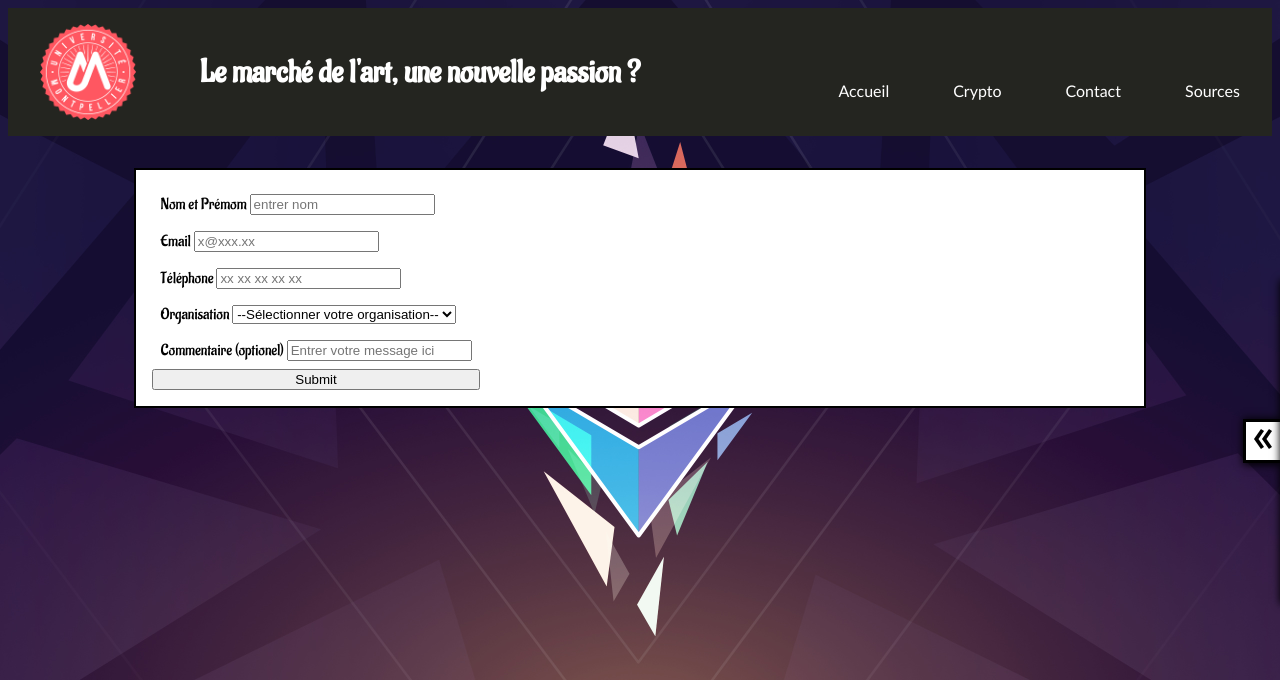
After one commit to Akkuun/ProjetWeb-Pokemon-S1, a PHP site: page /contact.php in a window 1280 px wide. The commit adds this page. Shown: the top 680 px of the page. Run offline with PHP 8.4, Linux system fonts and the light colour scheme.

Commit message:
Implementing contact formulary. Added Sardoche head as Easter Egg

```diff
--- /dev/null
+++ b/src/contact.php
@@ -0,0 +1,54 @@
+<!DOCTYPE html>
+<html lang="fr">
+<head>
+    <meta charset="UTF-8">
+    <title>Title</title>
+    <link rel="stylesheet" href="css/style.css">
+    <script src="https://code.jquery.com/jquery-3.6.0.js"></script>
+    <script src="js/script.js"></script>
+</head>
+<body>
+<?php
+include("header.html");
+include("social.html");
+?>
+<main>
+    <div class="formulary">
+        <form action="">
+            <label> Nom et Prémom
+                <input type="text" placeholder="entrer nom">
+            </label>
+
+            <label> Email
+                <input type="email" placeholder="x@xxx.xx" pattern="[a-z0-9._%+-]+@[a-z0-9.-]+\.[a-z]{2,4}$" required/>
+            </label>
+
+            <label> Téléphone
+                <input type="tel" name="phone" placeholder="xx xx xx xx xx"
+                       pattern="[0-9]{2} [0-9]{2} [0-9]{2} [0-9]{2} [0-9]{2}" required>
+            </label>
+
+            <label> Organisation
+                <select name="orga">
+                    <option value="">--Sélectionner votre organisation--</option>
+                    <option value="particulier">particulier</option>
+                    <option value="entreprise">entreprise</option>
+                    <option value="académie">académie</option>
+                </select>
+            </label>
+
+            <label>Commentaire (optionel)
+                <input type="text" placeholder="Entrer votre message ici">
+            </label>
+            <input type="submit">
+        </form>
+    </div>
+</main>
+<?php
+include("top_button.html");
+?>
+<footer>
+
+</footer>
+</body>
+</html>
--- a/src/crypto-money.php
+++ b/src/crypto-money.php
@@ -8,8 +8,10 @@
     <script src="js/script.js"></script>
 </head>
 <body>
-<?php include("header.html"); ?>
-<?php include("social.html"); ?>
+<?php
+include("header.html");
+include("social.html");
+?>
 <main>
     <div id="content">
         <div class="article single">
--- a/src/css/style.css
+++ b/src/css/style.css
@@ -30,7 +30,7 @@ header {
     flex-direction: row;
     width: 100%;
     height: 128px;
-    /*text-shadow: -1px 0 white, 0 1px white, 1px 0 white, 0 -1px white;*/
+    /*txt-shadow: -1px 0 white, 0 1px white, 1px 0 white, 0 -1px white;*/
     color: white;
 }
 
@@ -105,7 +105,7 @@ Main
     padding: 4px;
 }
 
-#social > div:last-child > img {
+#social > div:last-child img {
     width: 32px;
     height: auto;
     margin: 4px auto;
@@ -157,11 +157,56 @@ Footer
 */
 
 /*
+Formulary
+*/
+
+.formulary {
+    background-color: white;
+    border: black 2px solid;
+    font-family: "Aladin", "Calibri", sans-serif;
+    display: flex;
+    flex-grow: 3;
+    margin: 32px 10% 32px 10%;
+    padding: 16px;
+    width: auto;
+    height: auto;
+}
+
+form {
+    display: flex;
+    flex-direction: column;
+}
+
+.formulary label {
+    flex-shrink: 1;
+    margin: 8px 8px;
+}
+
+.formulary > label {
+    flex-shrink: 2;
+    grid-column: 1 / 2;
+}
+
+.formulary > input {
+    grid-column: 3 / 4;
+}
+
+/*
 Medias
 */
 
-@media all {
+@media all and(min-width: 890px) {
+    .article {
+        display: flex;
+        flex-direction: row;
+    }
+}
 
+@media all and(max-width: 890px) {
+    .article {
+        display: flex;
+        flex-direction: column;
+    }
 }
 
 /*
@@ -172,3 +217,16 @@ Fonts registering
     src: url("../res/font/Aladin-Regular.ttf");
     font-family: "Aladin";
 }
+
+/*
+Extras
+*/
+
+#-- {
+    position: absolute;
+    background-color: black;
+    visibility: hidden;
+    color: white;
+    width: 365px;
+    height: 330px;
+}
--- a/src/header.html
+++ b/src/header.html
@@ -22,7 +22,7 @@
                 <div>⮟</div>
             </div>
         </a>
-        <a>
+        <a href="contact.php">
             <div>Contact
                 <div>⮟</div>
             </div>
--- a/src/social.html
+++ b/src/social.html
@@ -14,13 +14,13 @@
             <img src="res/img/double_left.png" alt="Dérouler le menu des réseaux sociaux"/>
         </div>
         <div>
-            <img src="res/img/facebook.png" alt="Facebook"/>
-            <img src="res/img/twitter.png" alt="Twitter"/>
-            <img src="res/img/instagram.png" alt="Instagram"/>
-            <img src="res/img/tiktok.png" alt="TikTok"/>
-            <img src="res/img/discord.png" alt="Discord"/>
-            <img src="res/img/linkedin.png" alt="LinkedIn"/>
-            <img src="res/img/pinterest.png" alt="Pinterest"/>
+            <a href="https://fr-fr.facebook.com/iut.montpellier.sete/"><img src="res/img/facebook.png" alt="Facebook"/></a>
+            <a><img src="res/img/twitter.png" alt="Twitter"/></a>
+            <a><img src="res/img/instagram.png" alt="Instagram"/></a>
+            <a><img src="res/img/tiktok.png" alt="TikTok"/></a>
+            <a><img src="res/img/discord.png" alt="Discord"/></a>
+            <a><img src="res/img/linkedin.png" alt="LinkedIn"/></a>
+            <a><img src="res/img/pinterest.png" alt="Pinterest"/></a>
             <!--<img src="res/img/reddit.png" alt="Reddit"/>-->
         </div>
     </div>
```
Also changed, not shown: src/index.php (+9 -1 lines), src/res/txt/-.txt (added, +15 -0 lines), src/res/img/-.jpg (added).
